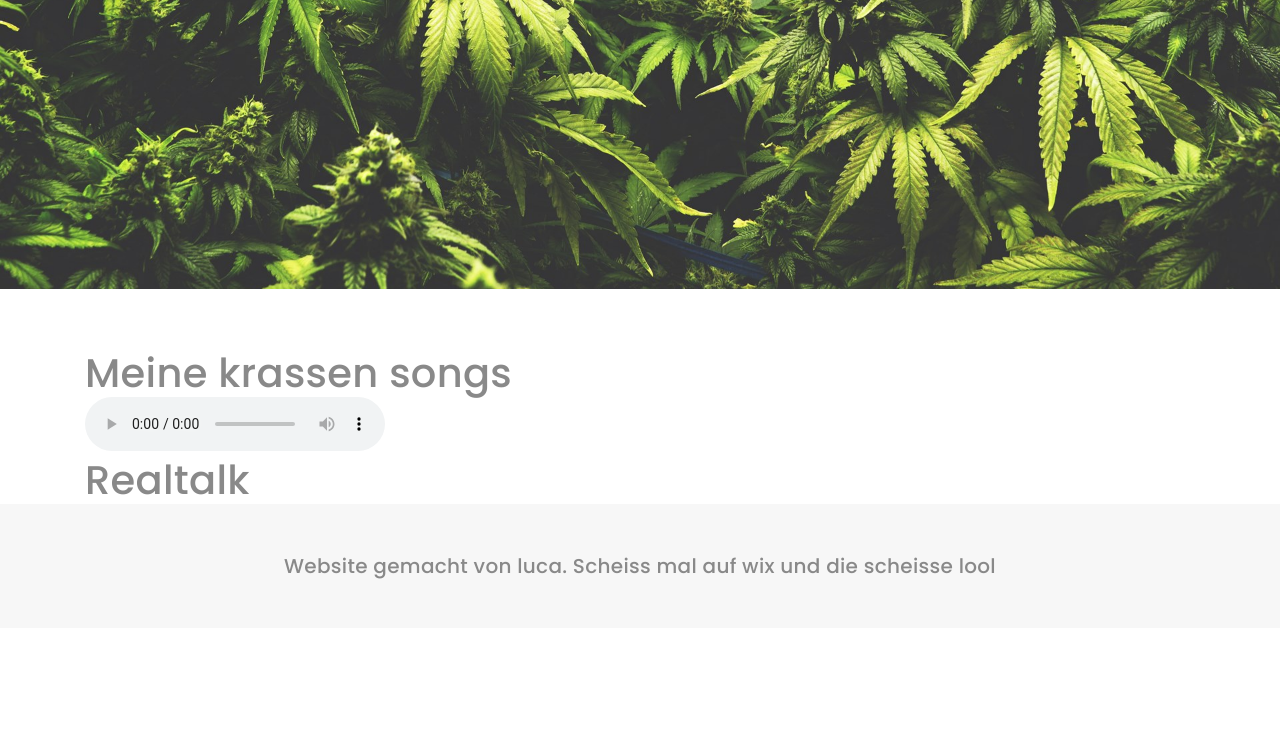
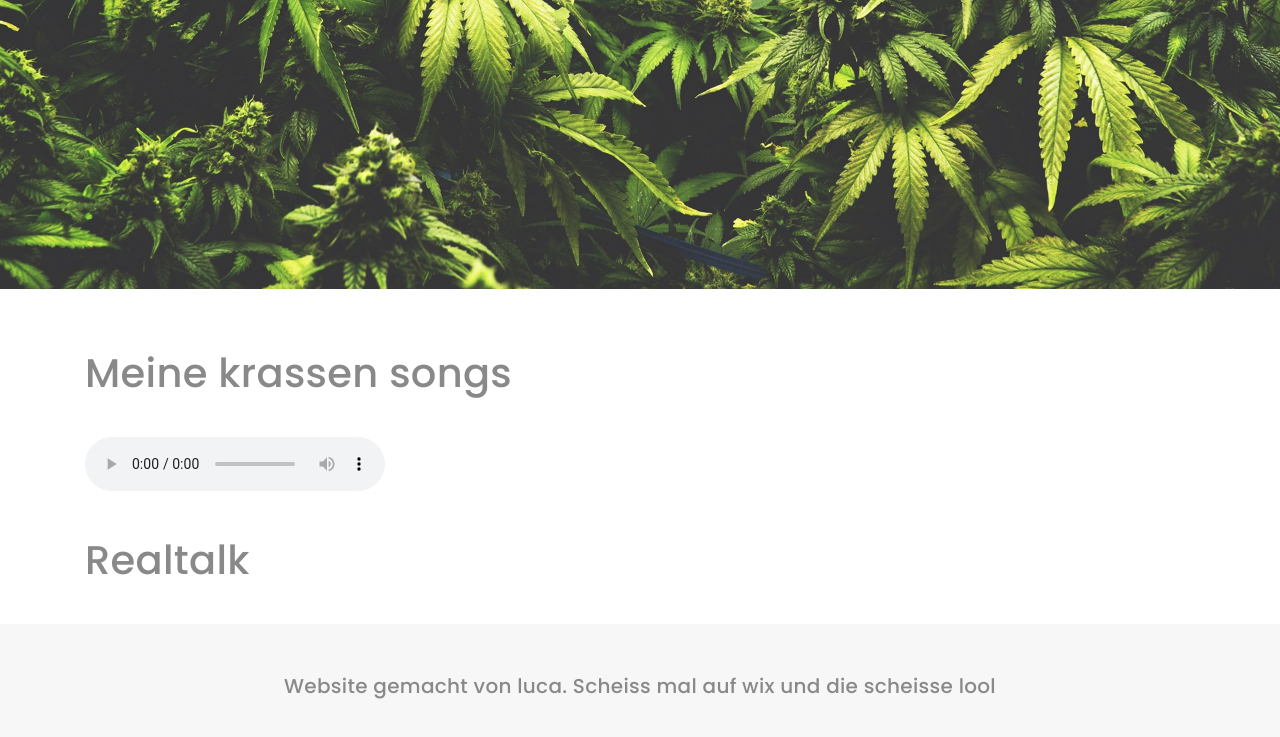
Before and after one commit to TamayDerKanzler/MeineInternetSeite, a plain HTML site: page index.html in a window 1280 px wide. Shown: the part 511-1248 px from the top of the page. Before the commit the page ends 1139 px from the top, so only its background shows below. Drawn offline with nearby package versions, Linux system fonts and the light colour scheme; files whose address does not match are found by name; a web font is replaced by a local one.

Commit message:
Update index.html

```diff
--- a/index.html
+++ b/index.html
@@ -65,7 +65,7 @@
   <br><br>
   <div class="container">
     <br>
-    <h1>Meine krassen songs</h1>
+    <h1>Meine krassen songs</h1><br><br>
     <audio controls>
       <source src="./Audio/TamayIt.mp3" type="audio/mpeg">
     Dein gerät ist zu scheisse für dieses cule liet.
@@ -73,7 +73,7 @@
     <br>
   </div>
   <div class="container">
-    <h1>Realtalk</h1>
+    <br><br><h1>Realtalk</h1><br><br>
       <center>
     </center>
     </h1>
```
